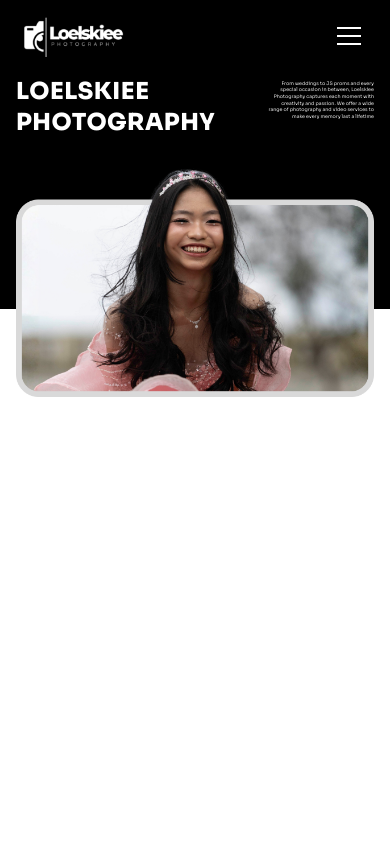
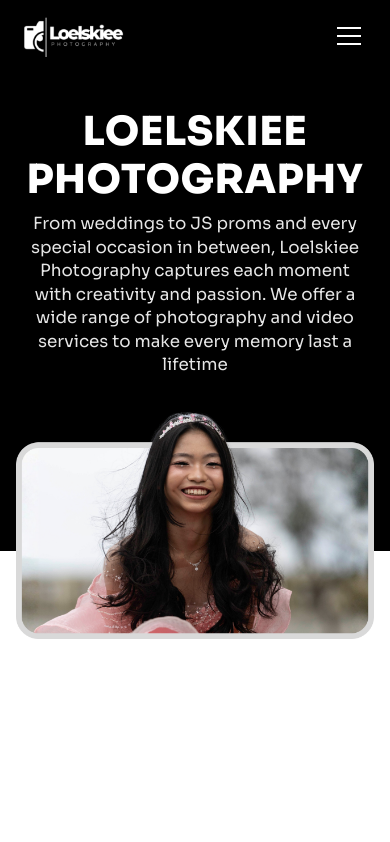
Before and after one commit to Lvly-00/LOELSKIEE-Photography, a React (Vite) app: page / in a window 390 px wide. Shown: the top 842 px of the page. Built offline with nearby package versions, Linux system fonts and the light colour scheme.

Commit message:
Fixed HeroSection

```diff
--- a/src/components/HeroSection.jsx
+++ b/src/components/HeroSection.jsx
@@ -8,9 +8,8 @@ const HeroSection = () => {
             {/* ✅ BLACK TOP SECTION */}
             <section
                 style={{
-                    marginTop: "60px",
                     backgroundColor: "#000",
-                    paddingTop: "clamp(1rem, 5vw, 6rem)",
+                    paddingTop: "7rem",
                     paddingBottom: "10rem",
                     color: "#fff",
                     position: "relative",
@@ -18,23 +17,28 @@ const HeroSection = () => {
             >
                 {/* ✅ TEXT BLOCK */}
                 <Container
+                    className="hero-text-block"
                     size="xl"
                     style={{
                         display: "flex",
                         justifyContent: "space-between",
-                        alignItems: "flex-start",
-                        flexWrap: "wrap",
-                    }}
-                >
-                    <div>
+                        flexWrap: "wrap"
+                    }}>
+
+                    <div
+                        style={{
+                            flex: "1 1 100px",
+                            minWidth: "250px",
+                            textAlign: "left",
+                        }}
+                    >
                         <Title
                             order={1}
                             style={{
-                                fontSize: "clamp(1rem, 6vw, 6rem)",
+                                fontSize: "clamp(2.5rem, 6vw, 6rem)",
                                 fontWeight: 900,
                                 lineHeight: 1,
                                 color: "#fff",
-
                             }}
                         >
                             LOELSKIEE
@@ -43,12 +47,11 @@ const HeroSection = () => {
                         <Title
                             order={1}
                             style={{
-                                fontSize: "clamp(1rem, 6vw, 6rem)",
+                                fontSize: "clamp(2.5rem, 6vw, 6rem)",
                                 fontWeight: 900,
                                 lineHeight: 1,
                                 marginTop: "0.5rem",
                                 color: "#fff",
-
                             }}
                         >
                             PHOTOGRAPHY
@@ -57,8 +60,10 @@ const HeroSection = () => {
 
                     <Text
                         style={{
-                            maxWidth: "clamp(70px, 30%, 300px)",
-                            fontSize: "clamp(0.3rem, 1vw, 1rem)",
+                            flex: "1 1 150px",
+                            minWidth: "200px",
+                            maxWidth: "clamp(350px, 30%, 500px)",
+                            fontSize: "clamp(0.4rem, 2vw, 1rem)",
                             lineHeight: 1.4,
                             opacity: 0.9,
                             textAlign: "right",
@@ -71,7 +76,7 @@ const HeroSection = () => {
                     </Text>
                 </Container>
 
-                {/* ✅ IMAGE — much higher now */}
+                {/* ✅ IMAGE */}
                 <Container size="xl" style={{ position: "relative" }}>
                     <Image
                         src={HeroBanner}
@@ -89,7 +94,7 @@ const HeroSection = () => {
                 </Container>
             </section>
 
-            {/* ✅ WHITE SECTION BELOW (reveals bottom half of image) */}
+            {/* ✅ WHITE SECTION BELOW */}
             <div style={{ height: "8rem", background: "#fff" }}></div>
         </>
     );
--- a/src/index.css
+++ b/src/index.css
@@ -1,8 +1,8 @@
-/* ✅ Import Fonts */
+/*  Import Fonts */
 
 @import url('https://fonts.googleapis.com/css2?family=Sora:wght@300;400;500;600;700;800&family=Montserrat:wght@300;400;500;600;700&family=Fjalla+One&display=swap');
 
-/* ✅ Global Root Styles */
+/*  Global Root Styles */
 
 :root {
     line-height: 1.5;
@@ -15,7 +15,7 @@
 }
 
 
-/* ✅ Default global font — Sora */
+/*  Default global font — Sora */
 
 body,
 p,
@@ -26,7 +26,7 @@ a {
 }
 
 
-/* ✅ Optional secondary font classes */
+/*  Optional secondary font classes */
 
 .montserrat-regular {
     font-family: "Montserrat", sans-serif !important;
@@ -38,7 +38,7 @@ a {
 }
 
 
-/* ✅ Headings use Sora by default */
+/*  Headings use Sora by default */
 
 h1,
 h2,
@@ -54,14 +54,14 @@ h6,
 }
 
 
-/* ✅ Hero Title */
+/*  Hero Title */
 
 .hero-title {
     font-size: clamp(4rem, 10vw, 10rem);
 }
 
 
-/* ✅ Light Mode Adjustments */
+/*  Light Mode Adjustments */
 
 @media (prefers-color-scheme: light) {
      :root {
@@ -77,8 +77,20 @@ h6,
 }
 
 
-/* ✅ Smooth transitions */
+/*  Smooth transitions */
 
 * {
     transition: color 0.3s ease, background-color 0.3s ease;
 }
+
+@media (max-width: 768px) {
+    .hero-text-block {
+        flex-direction: column !important;
+        align-items: center !important;
+        text-align: center !important;
+    }
+    .hero-text-block>div,
+    .hero-text-block>p {
+        text-align: center !important;
+    }
+}
--- a/src/pages/Home.jsx
+++ b/src/pages/Home.jsx
@@ -15,7 +15,7 @@ function Home() {
         <>
             <Navbar />
             <HeroSection />
-            {/* <BookNowSection /> */}
+            <BookNowSection />
             {/* <AboutMeSection />  */}
             {/* <OurServices />
             <GallerySection /> */}
```
